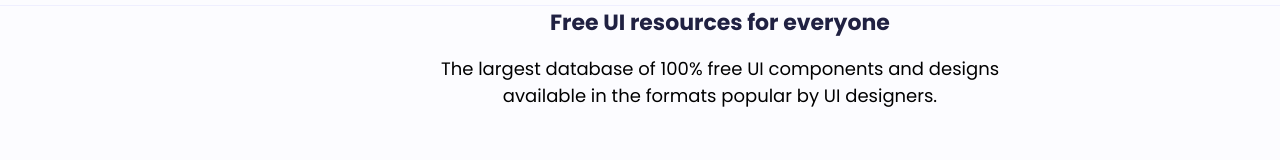
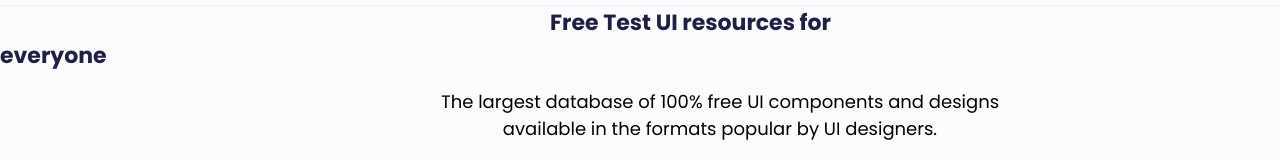
Before and after one commit to eminazeroglu/daily-design, a plain HTML site: page index.html in a window 1280 px wide. Shown: the part 143-303 px from the top of the page. Drawn offline with Linux system fonts and the light colour scheme.

Commit message:
Duzelis etdim

```diff
--- a/index.html
+++ b/index.html
@@ -24,7 +24,7 @@
         </div>
         <div class="line"></div>
         <div class="body">
-            <span class="first">Free UI resources for everyone</span> <br>
+            <span class="first">Free Test UI resources for everyone</span> <br>
             <span class="second">The largest database of 100% free UI components and designs available in the formats popular by UI designers.</span> <br>
             <div class="third">
                 <div class="free-designs" style="font-family: 'Mulish', sans-serif;">
```
